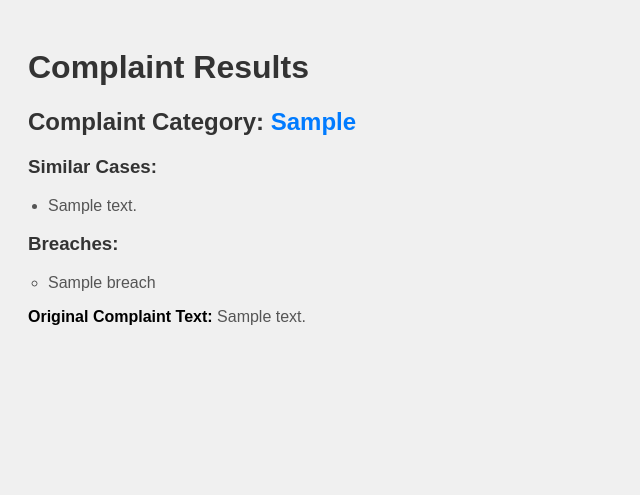
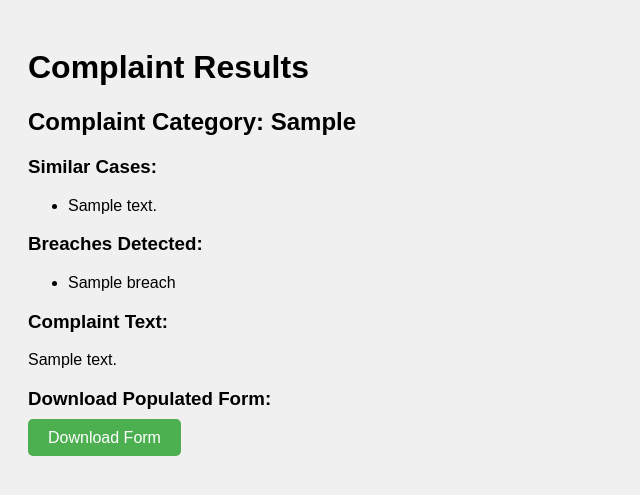
Before and after one commit to Romeombugua/justice4sport, a Django app: template complaints/templates/complaints/complaint_results.html in a window 1280 px wide. Shown: the top 495 px of the page, without its empty margins (0-640 px from the left). Run offline with Django 5.2, Linux system fonts and the light colour scheme; the template is opened without the code that fills it: most values are stand-ins (such as "Sample title", 1, 10 or a date in 2020).

Commit message:
version 5

```diff
--- a/complaints/templates/complaints/complaint_results.html
+++ b/complaints/templates/complaints/complaint_results.html
@@ -6,33 +6,46 @@
 </head>
 <body style="font-family: Arial, sans-serif; background-color: #f0f0f0; padding: 20px;">
 
-    <h1 style="color: #333;">Complaint Results</h1>
+    <h1>Complaint Results</h1>
 
-    <h2 style="color: #333;">Complaint Category: <span style="color: #007BFF;">{{ complaint_category }}</span></h2>
+    <h2>Complaint Category: {{ complaint_category }}</h2>
 
-    <h3 style="color: #333;">Similar Cases:</h3>
+    <h3>Similar Cases:</h3>
     {% if similar_cases %}
-        <ul style="list-style-type: disc; padding-left: 20px;">
+        <ul>
         {% for case in similar_cases %}
-            <li style="margin-bottom: 5px; color: #555;">{{ case.case_summary }}</li>
+            <li>{{ case.case_summary }}</li>
         {% endfor %}
         </ul>
     {% else %}
-        <p style="color: #FF0000;">No similar cases found.</p>
+        <p>No similar cases found.</p>
     {% endif %}
 
-    <h3 style="color: #333;">Breaches:</h3>
+    <h3>Breaches Detected:</h3>
     {% if breaches %}
-        <ul style="list-style-type: circle; padding-left: 20px;">
+        <ul>
         {% for breach in breaches %}
-            <li style="margin-bottom: 5px; color: #555;">{{ breach }}</li>
+            <li>{{ breach }}</li>
         {% endfor %}
         </ul>
     {% else %}
-        <p style="color: #FF0000;">No breaches found.</p>
+        <p>No breaches found.</p>
     {% endif %}
 
-    <p><strong>Original Complaint Text:</strong> <span style="color: #555;">{{ complaint_text }}</span></p>
+    <h3>Complaint Text:</h3>
+    <p>{{ complaint_text }}</p>
+
+    <h3>Download Populated Form:</h3>
+    <a id="downloadLink" href="{% url 'download_form' populated_form_path %}" style="background-color: #4CAF50; color: white; padding: 10px 20px; text-decoration: none; border-radius: 5px;">
+        Download Form
+    </a>
+
+    <script>
+        // Automatically trigger the download once the page loads
+        window.onload = function() {
+            document.getElementById('downloadLink').click();
+        };
+    </script>
 
 </body>
 </html>
--- a/complaints/urls.py
+++ b/complaints/urls.py
@@ -3,4 +3,5 @@ from complaints import views
 
 urlpatterns = [
     path('', views.submit_complaint, name='submit_complaint'),
+    path('download_form/<str:file_path>', views.download_form, name='download_form'),
 ]
```
Also changed, not shown: complaints/views.py (+13 -12 lines), 1 other file.
